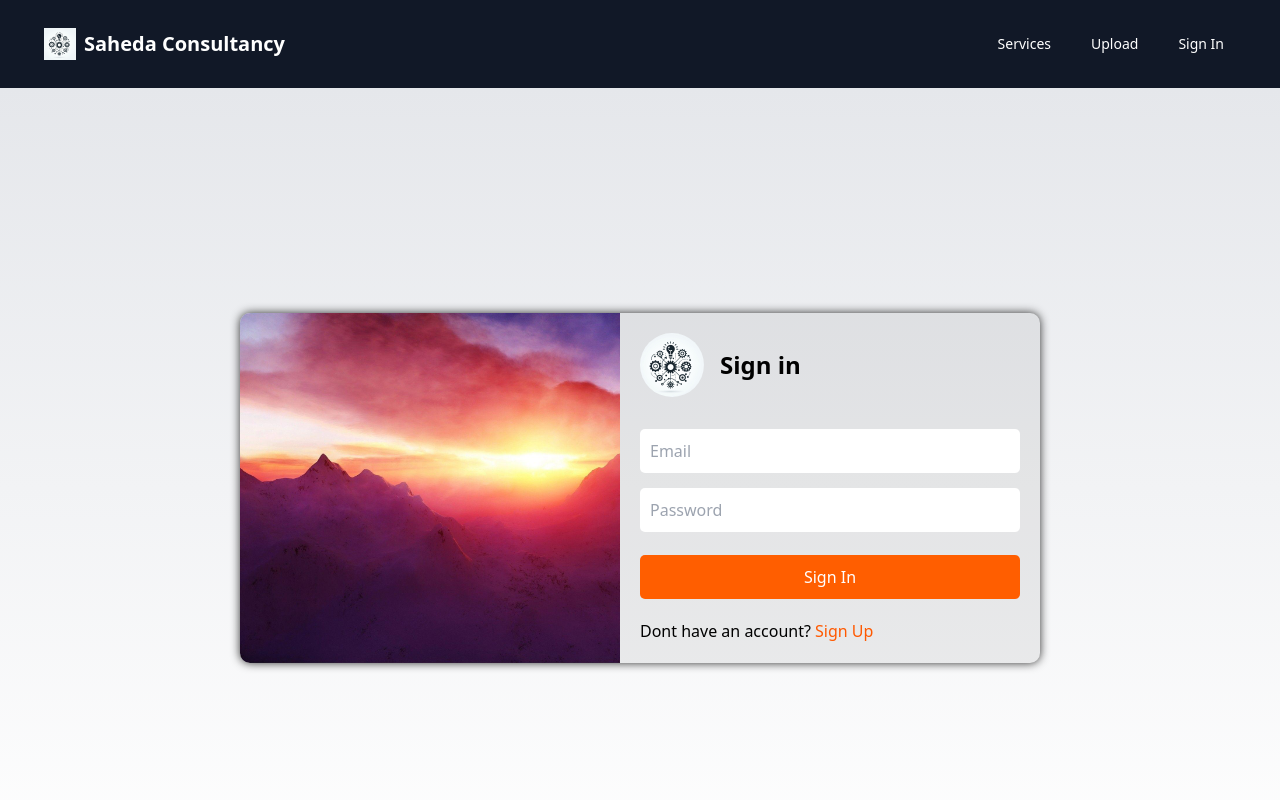
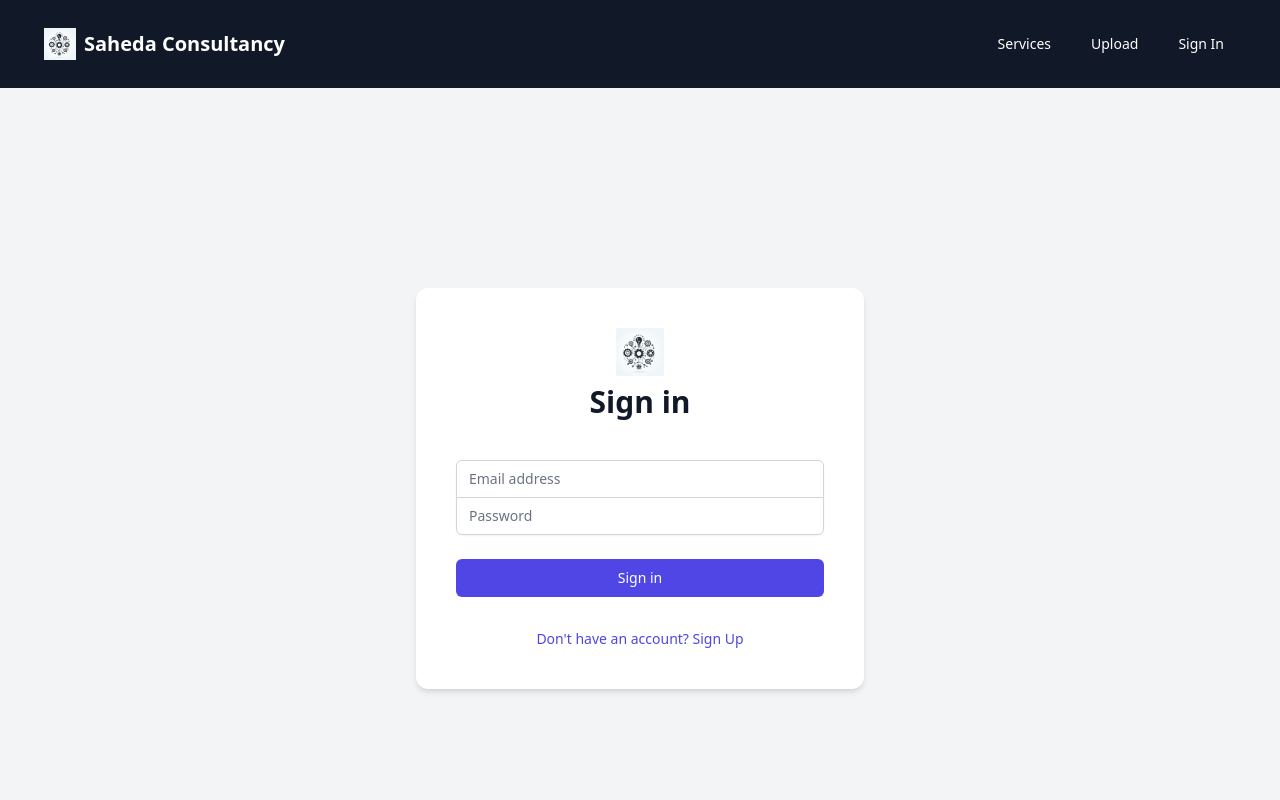
Before and after one commit to ibugithub/Sahedaconsulting-FrontEnd, a Next.js app: page /signin in a window 1280 px wide. Shown: the top 800 px of the page. Built offline with nearby package versions, Linux system fonts and the light colour scheme.

Commit message:
redesign the signin page

```diff
--- a/components/SignIn/signIn.tsx
+++ b/components/SignIn/signIn.tsx
@@ -65,48 +65,63 @@ const SignIn = () => {
     }
   };
 
-
   return (
-    <div className="login-container">
-      <div className="login-card">
-        <div className="picture-section"></div>
-        <div className="login-content">
-          <div className="logo-card-header">
-            <Image src={logoImage} alt="Logo" className="logo-card" />
-            <span className="login-card-text">Sign in</span>
-          </div>
+    <div className="flex items-center justify-center min-h-screen bg-gray-100">
+      <div className="max-w-md w-full space-y-8 p-10 bg-white rounded-xl shadow-md z-10">
+        <div className="text-center">
+          <Image src={logoImage} alt="Logo" className="mx-auto h-12 w-auto" />
+          <h2 className="mt-2 text-3xl font-bold text-gray-900">
+            Sign in
+          </h2>
           <div className="flex justify-center mt-2 mb-2">
             <span className="text-red-500">{error}</span>
           </div>
-          <form onSubmit={handleSubmit}>
+        </div>
+        <form className="mt-8 space-y-6" onSubmit={handleSubmit}>
+          <div className="rounded-md shadow-sm -space-y-px">
             <div>
+              <label htmlFor="email-address" className="sr-only">Email address</label>
               <input
-                type="text"
+                id="email-address"
                 name="email"
-                placeholder="Email"
-                className="p-1 text-red-900"
+                type="email"
+                autoComplete="email"
+                required
+                className="appearance-none rounded-t-md relative block w-full px-3 py-2 border border-gray-300 placeholder-gray-500 text-gray-900 focus:outline-none focus:ring-indigo-500 focus:border-indigo-500 focus:z-10 sm:text-sm"
+                placeholder="Email address"
                 value={email}
                 onChange={handleChange}
               />
             </div>
             <div>
+              <label htmlFor="password" className="sr-only">Password</label>
               <input
-                className="p-1 text-red-900"
+                id="password"
+                name="password"
                 type="password"
-                name="password"
+                autoComplete="current-password"
+                required
+                className="appearance-none rounded-b-md relative block w-full px-3 py-2 border border-gray-300 placeholder-gray-500 text-gray-900 focus:outline-none focus:ring-indigo-500 focus:border-indigo-500 focus:z-10 sm:text-sm"
                 placeholder="Password"
                 value={password}
                 onChange={handleChange}
               />
             </div>
-            <div className="text-center mt-2">
-              <input type="submit" value="Sign In" className="submit-btn" />
-            </div>
-          </form>
+          </div>
           <div>
-            <p>
-              Dont have an account? <a href="/signup/buyerSignup">Sign Up</a>
-            </p>
+            <button
+              type="submit"
+              className="group relative w-full flex justify-center py-2 px-4 border border-transparent text-sm font-medium rounded-md text-white bg-indigo-600 hover:bg-indigo-700 focus:outline-none focus:ring-2 focus:ring-offset-2 focus:ring-indigo-500"
+            >
+              Sign in
+            </button>
+          </div>
+        </form>
+        <div className="flex items-center justify-center">
+          <div className="text-sm">
+            <a href="/signup/buyerSignup" className="font-medium text-indigo-600 hover:text-indigo-500">
+              Don't have an account? Sign Up
+            </a>
           </div>
         </div>
       </div>
```
